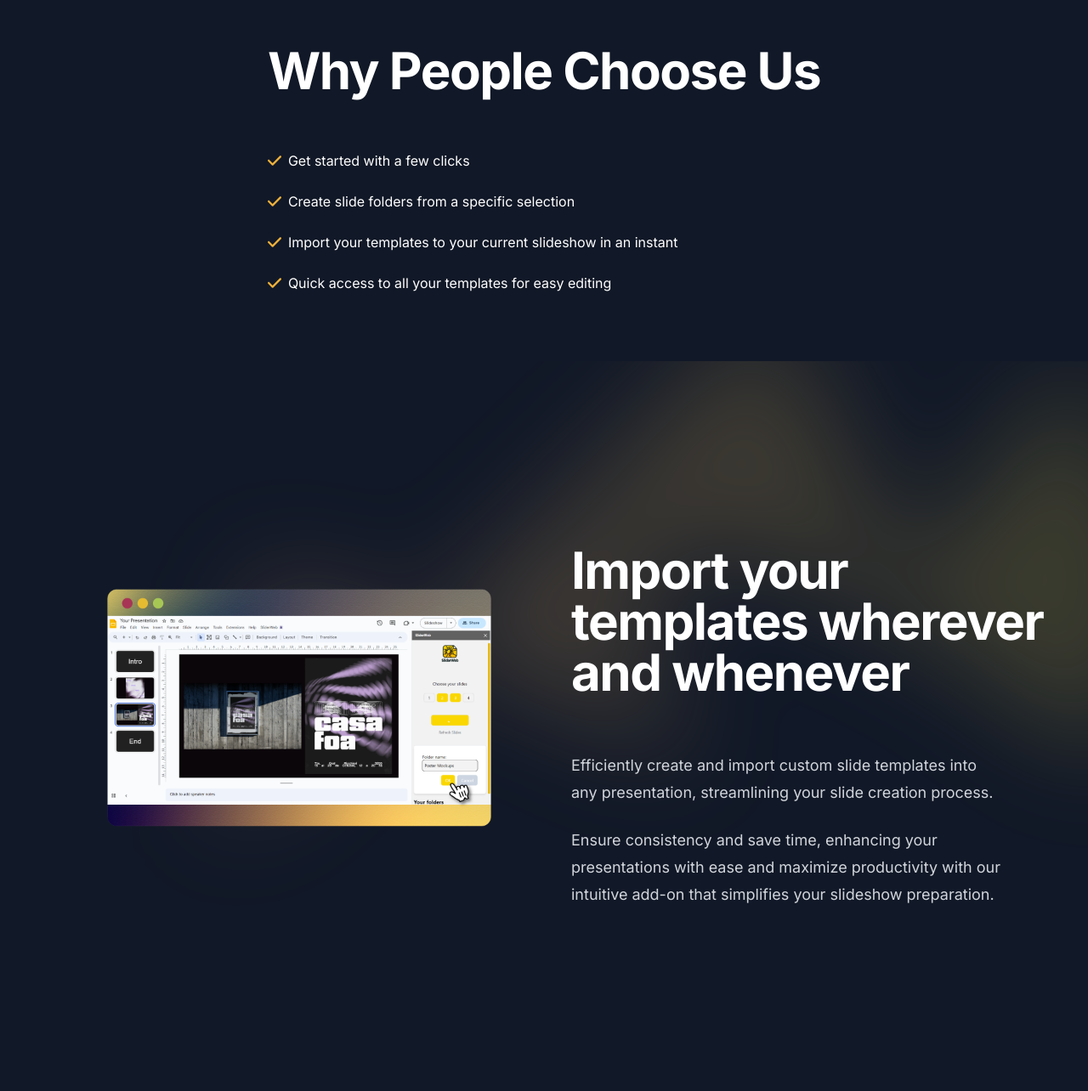
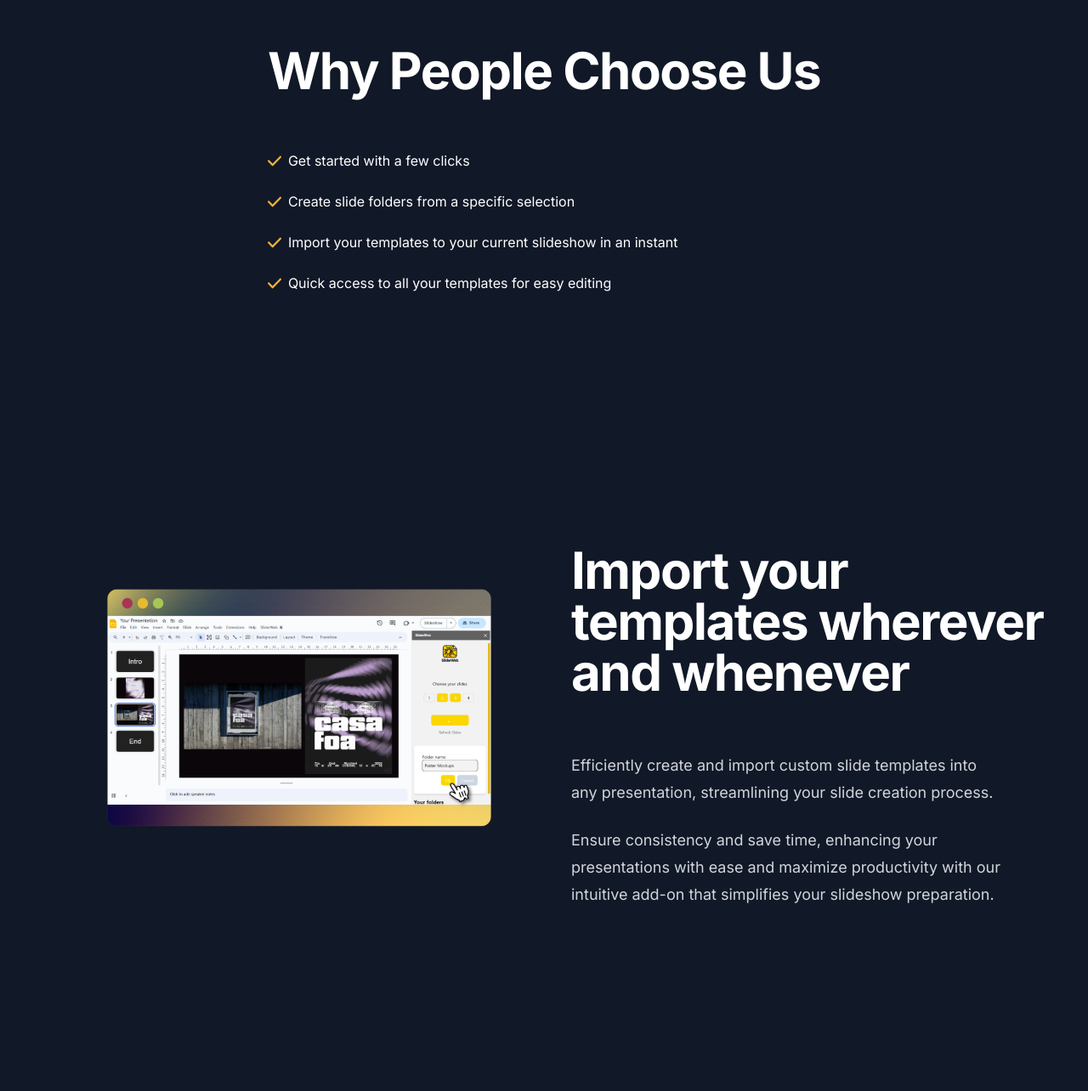
Before and after one commit to Set-Forget/sliderweb, a Next.js app: page / in a window 1280 px wide. Shown: the part 966-2250 px from the top of the page at 85% size. Built offline with nearby package versions, Linux system fonts and the light colour scheme.

Commit message:
chore(dev): added animations to hero and features

```diff
--- a/app/components/Demo.js
+++ b/app/components/Demo.js
@@ -3,22 +3,8 @@ import demoImg from '@/public/SliderWebDemo.png'
 
 export const Demo = () => {
     return (
-        <div className="relative isolate overflow-hidden bg-gray-900 flex">
-            <div
-                className="absolute left-[calc(50%-4rem)] top-10 -z-10 transform-gpu blur-3xl sm:left-[calc(50%-18rem)] lg:left-48 lg:top-[calc(50%-30rem)] xl:left-[calc(50%-24rem)]"
-                aria-hidden="true"
-            >
-                <div
-                    className="aspect-[1108/632] w-[69.25rem] bg-gradient-to-r from-[#ffb780] to-[#e5d046] opacity-20"
-                    style={{
-                        clipPath:
-                            'polygon(73.6% 51.7%, 91.7% 11.8%, 100% 46.4%, 97.4% 82.2%, 92.5% 84.9%, 75.7% 64%, 55.3% 47.5%, 46.5% 49.4%, 45% 62.9%, 50.3% 87.2%, 21.3% 64.1%, 0.1% 100%, 5.4% 51.1%, 21.4% 63.9%, 58.9% 0.2%, 73.6% 51.7%)',
-                    }}
-                />
-            </div>
-
-
-            <div className="mx-auto px-6 pb-24 pt-10 sm:pb-32 lg:flex lg:px-8 lg:py-40">
+        <div className="relative isolate bg-gray-900 flex">
+            <div className="mx-auto px-6 pb-24 pt-10 sm:pb-32 lg:flex lg:px-8 lg:py-40 max-w-[1366px]">
                 <div>
                     <Image src={demoImg} width={0} alt='sliderweb usage demo'/>
                 </div>
--- a/app/components/Features.js
+++ b/app/components/Features.js
@@ -1,18 +1,80 @@
-import Image from "next/image"
-import cm from '@/public/check-solid.svg'
+"use client";
+import Image from "next/image";
+import cm from "@/public/check-solid.svg";
+import { motion, useAnimation } from "framer-motion";
+import { useInView } from "framer-motion";
+import { useEffect, useRef } from "react";
 
 export const Features = () => {
-    return (
-        <div className="relative isolate bg-gray-900 flex flex-col justify-center items-center">
-            <section className="mx-auto px-6 pb-24 pt-10 sm:pb-32 lg:flex lg:px-8 lg:py-20 flex flex-col">
-                <h1 className="text-4xl font-bold tracking-tight text-white sm:text-6xl mt-6">Why People Choose Us</h1>
-                <ul className="mt-16 space-y-6">
-                    <li className="flex"><Image src={cm} width={16} className="mr-2" />Get started with a few clicks</li>
-                    <li className="flex"><Image src={cm} width={16} className="mr-2" />Create slide folders from a specific selection</li>
-                    <li className="flex"><Image src={cm} width={16} className="mr-2" />Import your templates to your current slideshow in an instant</li>
-                    <li className="flex"><Image src={cm} width={16} className="mr-2" />Quick access to all your templates for easy editing</li>
-                </ul>
-            </section>
-        </div>
-    )
-}
+  const listItems = [
+    "Get started with a few clicks",
+    "Create slide folders from a specific selection",
+    "Import your templates to your current slideshow in an instant",
+    "Quick access to all your templates for easy editing",
+  ];
+
+  const listItemVariants = {
+    visible: (i) => ({
+      opacity: 1,
+      translateY: 0,
+      transition: {
+        delay: i * 0.2,
+        duration: 0.6,
+      },
+    }),
+    hidden: { opacity: 0, translateY: 20 },
+  };
+
+  const controls = useAnimation();
+  const ref = useRef(null);
+  const isInView = useInView(ref, { once: true });
+  const animationStartDelay = 0.5;
+
+  useEffect(() => {
+    if (isInView) {
+      const timeoutId = setTimeout(() => {
+        controls.start('visible');
+      }, animationStartDelay * 1000);
+
+      return () => clearTimeout(timeoutId);
+    }
+  }, [controls, isInView]);
+
+  return (
+    <div className="relative isolate bg-gray-900 flex flex-col justify-center items-center">
+      <section
+        className="mx-auto px-6 pb-24 pt-10 sm:pb-32 lg:flex lg:px-8 lg:py-20 flex flex-col"
+        ref={ref}
+      >
+        <h1 className="text-4xl font-bold tracking-tight text-white sm:text-6xl mt-6">
+          Why People Choose Us
+        </h1>
+        <motion.ul
+          animate={controls}
+          initial="hidden"
+          className="mt-16 space-y-6"
+        >
+          {listItems.map((item, index) => (
+            <motion.li
+              key={item}
+              custom={index}
+              variants={listItemVariants}
+              className="flex items-center"
+              initial="hidden"
+              animate={controls}
+            >
+              <Image
+                src={cm}
+                width={16}
+                height={16}
+                className="mr-2"
+                alt="Checkmark"
+              />
+              {item}
+            </motion.li>
+          ))}
+        </motion.ul>
+      </section>
+    </div>
+  );
+};
--- a/app/components/GetStarted.js
+++ b/app/components/GetStarted.js
@@ -4,7 +4,7 @@ import { faChrome } from "@fortawesome/free-brands-svg-icons"
 export const GetStarted = () => {
     return (
         <div className="relative isolate bg-gray-900 flex flex-col justify-center items-center">
-            <div className="mx-auto px-6 pb-24 pt-10 sm:pb-32 lg:flex lg:px-8 lg:py-20 flex flex-col justify-center items-center">
+            <div className="mx-auto px-6 pb-24 pt-10 sm:pb-32 lg:flex lg:px-8 lg:py-40 flex flex-col justify-center items-center max-w-[1366px]">
                 <h2 className="text-4xl font-bold tracking-tight text-white sm:text-6xl mt-6 text-center">
                 Install <span className="text-[#fbbc05]">SliderWeb&apos;s</span> Google Slides Addon and Improve Your Workflow in a Heartbeat.
                 </h2>
--- a/app/components/Hero.js
+++ b/app/components/Hero.js
@@ -1,7 +1,30 @@
-import Image from "next/image"
-import heroImg from '@/public/SliderWebHero02.png'
-import { FontAwesomeIcon } from "@fortawesome/react-fontawesome"
-import { faChrome } from "@fortawesome/free-brands-svg-icons"
+"use client";
+import Image from "next/image";
+import heroImg from "@/public/SliderWebHero02.png";
+import { FontAwesomeIcon } from "@fortawesome/react-fontawesome";
+import { faChrome } from "@fortawesome/free-brands-svg-icons";
+import { AnimatePresence, motion } from "framer-motion";
+
+const perspective = {
+  initial: {
+    opacity: 0,
+    rotateX: 90,
+    translateY: 80,
+    translateX: -20,
+  },
+  enter: {
+    translateY: 0,
+    translateX: 0,
+    opacity: 1,
+    rotateX: 0,
+    transition: {
+      delay: 0.25,
+      duration: 0.65,
+      opacity: { duration: 0.35 },
+      ease: [0.215, 0.61, 0.355, 1],
+    },
+  },
+};
 
 export const Hero = () => {
   return (
@@ -14,33 +37,72 @@ export const Hero = () => {
           className="aspect-[1108/632] w-[69.25rem] bg-gradient-to-r from-[#ffb780] to-[#e5d046] opacity-20"
           style={{
             clipPath:
-                            'polygon(73.6% 51.7%, 91.7% 11.8%, 100% 46.4%, 97.4% 82.2%, 92.5% 84.9%, 75.7% 64%, 55.3% 47.5%, 46.5% 49.4%, 45% 62.9%, 50.3% 87.2%, 21.3% 64.1%, 0.1% 100%, 5.4% 51.1%, 21.4% 63.9%, 58.9% 0.2%, 73.6% 51.7%)',
+              "polygon(73.6% 51.7%, 91.7% 11.8%, 100% 46.4%, 97.4% 82.2%, 92.5% 84.9%, 75.7% 64%, 55.3% 47.5%, 46.5% 49.4%, 45% 62.9%, 50.3% 87.2%, 21.3% 64.1%, 0.1% 100%, 5.4% 51.1%, 21.4% 63.9%, 58.9% 0.2%, 73.6% 51.7%)",
           }}
         />
       </div>
 
-            <div className="mx-auto px-6 pb-24 pt-10 sm:pb-32 lg:flex lg:px-8 lg:py-40">
+      <div className="mx-auto px-6 pb-24 pt-10 sm:pb-32 lg:flex lg:px-8 lg:py-40 max-w-[1366px]">
         <div className="mx-auto max-w-2xl flex-shrink-0 lg:mx-0 lg:max-w-xl lg:pt-8">
-
           <div className="mt-24 sm:mt-32 lg:mt-16">
             <a href="#" className="inline-flex space-x-6">
-                            <span className="rounded-full bg-orange-500/10 px-3 py-1 text-xs font-semibold leading-6 text-orange-400 ring-1 ring-inset ring-orange-500/20">
+              <motion.span
+                initial={{ opacity: 0 }}
+                animate={{ opacity: 1 }}
+                transition={{ duration: 0.1, delay: 1.2, ease: "easeOut" }}
+                className="rounded-full bg-orange-500/10 px-3 py-1 text-xs font-semibold leading-6 text-orange-400 ring-1 ring-inset ring-orange-500/20"
+              >
                 What&apos;s new
-                            </span>
-                            <span className="inline-flex items-center space-x-2 text-xs font-medium leading-6 text-gray-300">
+              </motion.span>
+              <motion.span
+                initial={{ opacity: 0 }}
+                animate={{ opacity: 1 }}
+                transition={{ duration: 0.1, delay: 1.25, ease: "easeOut" }}
+                className="inline-flex items-center space-x-2 text-xs font-medium leading-6 text-gray-300"
+              >
                 <span>v1.0 Now available</span>
-                            </span>
+              </motion.span>
             </a>
           </div>
 
-                    <h1 className="text-4xl font-bold tracking-tight text-white sm:text-6xl mt-6">SliderWeb&apos;s Template Creator</h1>
-                    <p className="text-lg leading-8 text-gray-300 mt-6">Templating just became easy. And it&apos;s even easier to get started. Download now for free.</p>
-                    <button className="mt-6 flex justify-center items-center px-2 py-2.5 bg-gray-800 rounded-lg hover:bg-gray-700 transition-colors"><FontAwesomeIcon icon={faChrome} className="w-4 h-4 mr-2" /> Get now from the Google Marketplace</button>
+          <div className="title-parent">
+            <motion.h1
+              variants={perspective}
+              initial="initial"
+              animate="enter"
+              className="text-4xl font-bold tracking-tight text-white sm:text-6xl mt-6"
+            >
+              SliderWeb&apos;s Template Creator
+            </motion.h1>
+          </div>
+          <motion.p
+            initial={{ opacity: 0, y: 20 }}
+            animate={{ opacity: 1, y: 0 }}
+            transition={{ duration: 0.8, delay: 0.65, ease: "easeOut" }}
+            className="text-lg leading-8 text-gray-300 mt-6"
+          >
+            Templating just became easy. And it's even easier to get started.
+            Download now for free.
+          </motion.p>
+          <motion.button
+            initial={{ opacity: 0, y: 20 }}
+            animate={{ opacity: 1, y: 0 }}
+            transition={{ duration: 0.8, delay: 1, ease: "easeOut" }}
+            className="mt-6 flex justify-center items-center px-2 py-2.5 bg-gray-800 rounded-lg hover:bg-gray-700 transition-colors"
+          >
+            <FontAwesomeIcon icon={faChrome} className="w-4 h-4 mr-2" /> Get now
+            from the Google Marketplace
+          </motion.button>
         </div>
         <div className="">
-                    <Image src={heroImg} width={0} className="scale-125 mt-44 px-8" alt="sliderweb homepage decorative image"/>
+          <Image
+            src={heroImg}
+            width={0}
+            className="hero-img scale-125 mt-44 px-8"
+            alt="sliderweb homepage decorative image"
+          />
         </div>
       </div>
     </div>
-    )
-}
+  );
+};
--- a/app/globals.css
+++ b/app/globals.css
@@ -29,3 +29,25 @@ body {
 p, h2 {
   text-wrap: balance;
 }
+
+.title-parent {
+  perspective: 500px;
+  perspective-origin: bottom;
+}
+
+@keyframes heroImgAnimation {
+  0% {
+    opacity: 0;
+
+  }
+  100% {
+    opacity: 1;
+
+  }
+}
+
+.hero-img {
+  animation: heroImgAnimation 2s ease-out forwards;
+  animation-delay: 1.5s;
+  opacity: 0;
+}
--- a/package.json
+++ b/package.json
@@ -14,9 +14,11 @@
     "@fortawesome/free-regular-svg-icons": "^6.4.2",
     "@fortawesome/free-solid-svg-icons": "^6.4.2",
     "@fortawesome/react-fontawesome": "^0.2.0",
+    "framer-motion": "^10.16.4",
     "next": "14.0.1",
     "react": "^18",
-    "react-dom": "^18"
+    "react-dom": "^18",
+    "react-intersection-observer": "^9.5.2"
   },
   "devDependencies": {
     "autoprefixer": "^10.0.1",
```
Also changed, not shown: 1 other file (tests, documents, lock files or other folders). Lines whose indentation alone changed are shown as unchanged.
